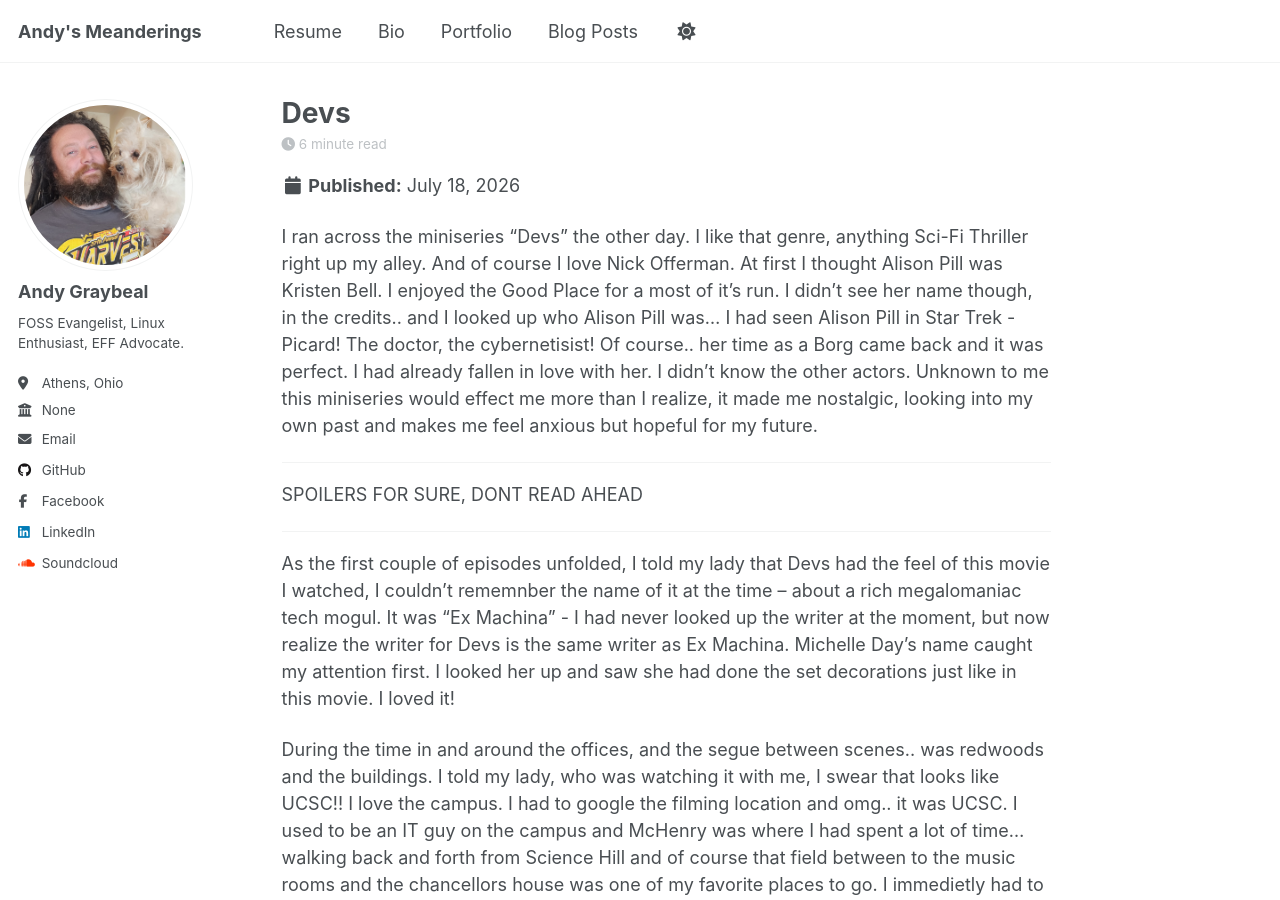
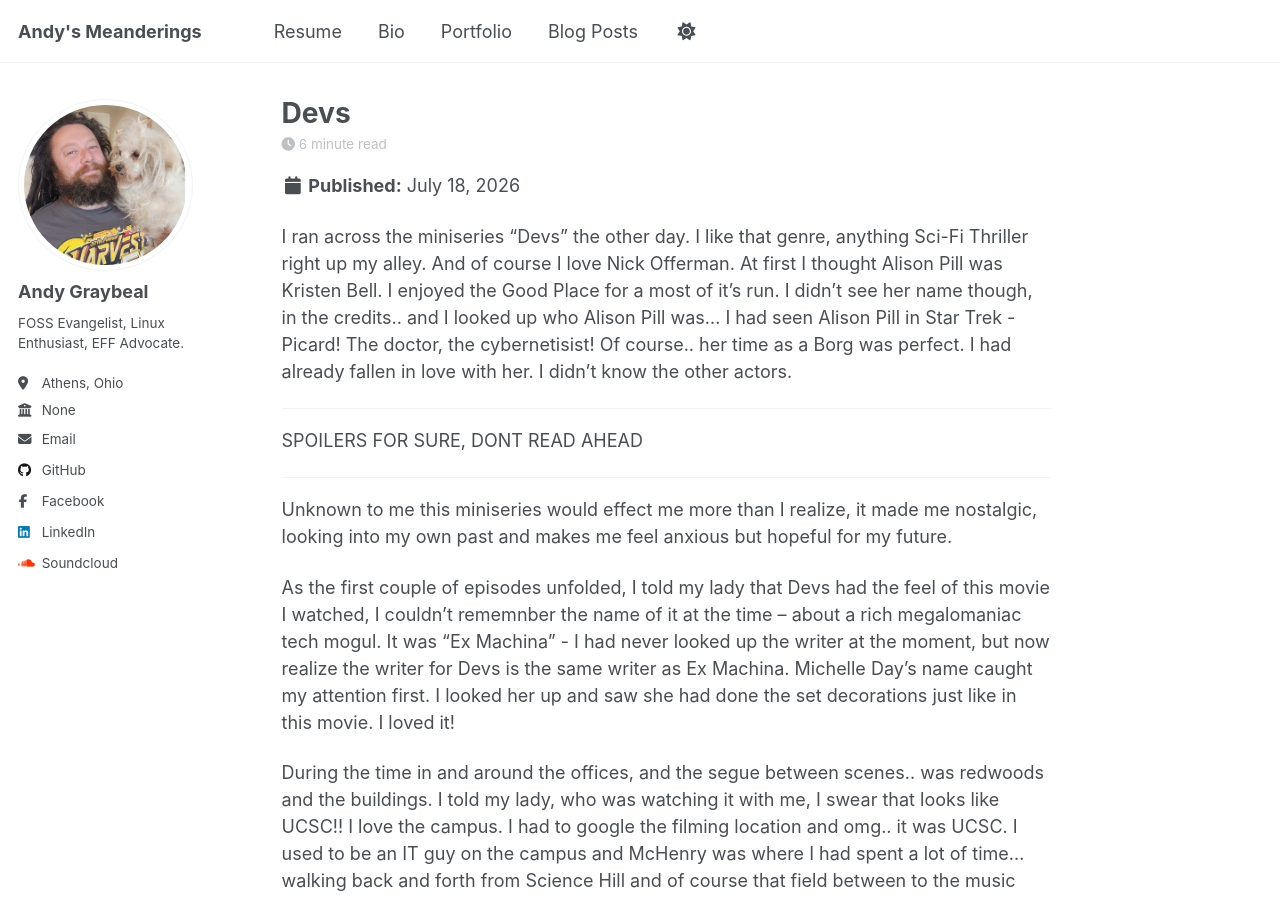
Before and after one commit to andy-graybeal/andy-graybeal.github.io, a Jekyll site: the page built from _posts/2026-07-18-blog-post-1.md, in a window 1280 px wide and 900 px high. Built offline with Jekyll 4.4.1, drawn with Linux system fonts in a browser that asks for light colours; a script that is not in the unit is left out.

Commit message:
Revise blog post on 'Devs' and personal reflections
Corrected typos and improved clarity in the blog post about the miniseries 'Devs'. Added personal reflections and nostalgia related to UCSC.

```diff
--- a/_posts/2026-07-18-blog-post-1.md
+++ b/_posts/2026-07-18-blog-post-1.md
@@ -8,13 +8,16 @@ tags:
   - category2
 ---
 
-I ran across the miniseries "Devs" the other day.  I like that genre, anything Sci-Fi Thriller right up my alley.  And of course I love Nick Offerman. At first I thought Alison Pill was Kristen Bell.  I enjoyed the Good Place for a most of  it's run.  I didn't see her name though, in the credits.. and I looked up who Alison Pill was...  I had seen Alison Pill in Star Trek - Picard!  The doctor, the cybernetisist!  Of course.. her time as a Borg came back and it was perfect.  I had already fallen in love with her.  I didn't know the other actors.  Unknown to me this miniseries would effect me more than I realize, it made me nostalgic, looking into my own past and makes me feel anxious but hopeful for my future.
+I ran across the miniseries "Devs" the other day.  I like that genre, anything Sci-Fi Thriller right up my alley.  And of course I love Nick Offerman. At first I thought Alison Pill was Kristen Bell.  I enjoyed the Good Place for a most of  it's run.  I didn't see her name though, in the credits.. and I looked up who Alison Pill was...  I had seen Alison Pill in Star Trek - Picard!  The doctor, the cybernetisist!  Of course.. her time as a Borg was perfect.  I had already fallen in love with her.  I didn't know the other actors.
 
 ---
 
 SPOILERS FOR SURE, DONT READ AHEAD
 
 ---
+
+Unknown to me this miniseries would effect me more than I realize, it made me nostalgic, looking into my own past and makes me feel anxious but hopeful for my future.
+
 
 As the first couple of episodes unfolded, I told my lady that Devs had the feel of this movie I watched, I couldn't rememnber the name of it at the time -- about a rich megalomaniac tech mogul.  It was "Ex Machina" - I had never looked up the writer at the moment, but now realize the writer for Devs is the same writer as Ex Machina.  Michelle Day's name caught my attention first. I looked her up and saw she had done the set decorations just like in this movie.  I loved it!
 
```
